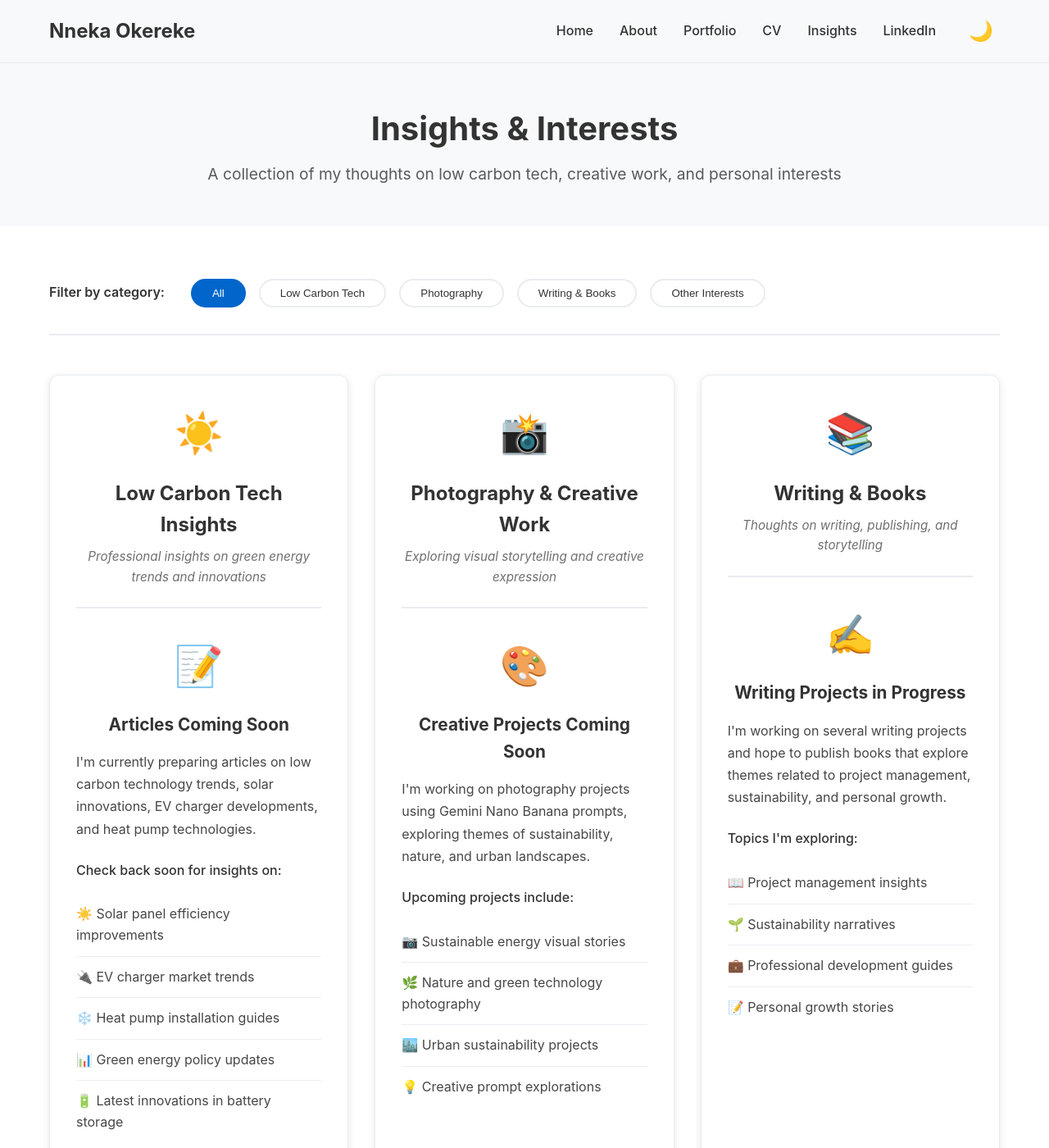
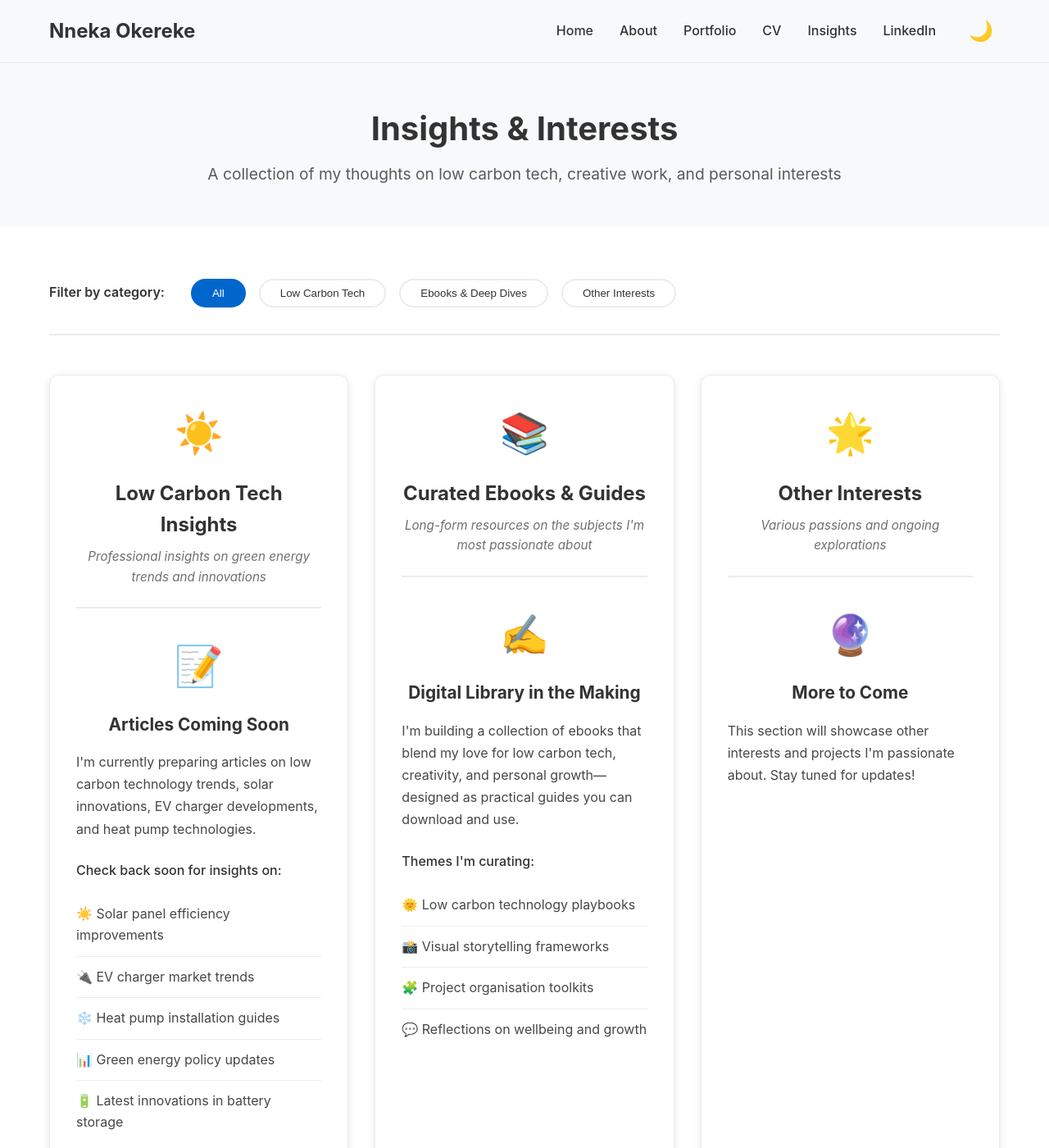
Before and after one commit to nnekaokereke/nnekaokereke.github.io, a Jekyll site: the page built from insights.html, in a window 1280 px wide and 1400 px high. Shown: the whole window at 82% size. Built offline with Jekyll 4.4.1, drawn with Linux system fonts in a browser that asks for light colours.

Commit message:
Refresh insights ebooks section

```diff
--- a/insights.html
+++ b/insights.html
@@ -16,8 +16,7 @@ title: Insights & Interests
             <p class="filter-label">Filter by category:</p>
             <button class="filter-btn active" data-filter="all">All</button>
             <button class="filter-btn" data-filter="tech">Low Carbon Tech</button>
-            <button class="filter-btn" data-filter="photography">Photography</button>
-            <button class="filter-btn" data-filter="writing">Writing & Books</button>
+            <button class="filter-btn" data-filter="writing">Ebooks & Deep Dives</button>
             <button class="filter-btn" data-filter="other">Other Interests</button>
         </div>
 
@@ -46,48 +45,26 @@ title: Insights & Interests
                 </div>
             </div>
 
-            <!-- Photography Section -->
-            <div class="interest-category-card" data-category="photography">
-                <div class="category-header">
-                    <div class="category-icon">📸</div>
-                    <h2>Photography & Creative Work</h2>
-                    <p class="category-subtitle">Exploring visual storytelling and creative expression</p>
-                </div>
-                <div class="coming-soon-content">
-                    <div class="coming-soon-icon">🎨</div>
-                    <h3>Creative Projects Coming Soon</h3>
-                    <p class="coming-soon-intro">
-                        I'm working on photography projects using Gemini Nano Banana prompts, exploring themes of sustainability, nature, and urban landscapes.
-                    </p>
-                    <p class="coming-soon-check">Upcoming projects include:</p>
-                    <ul class="upcoming-topics-list">
-                        <li>📷 Sustainable energy visual stories</li>
-                        <li>🌿 Nature and green technology photography</li>
-                        <li>🏙️ Urban sustainability projects</li>
-                        <li>💡 Creative prompt explorations</li>
-                    </ul>
-                </div>
-            </div>
 
-            <!-- Writing & Books Section -->
+            <!-- Ebooks Section -->
             <div class="interest-category-card" data-category="writing">
                 <div class="category-header">
                     <div class="category-icon">📚</div>
-                    <h2>Writing & Books</h2>
-                    <p class="category-subtitle">Thoughts on writing, publishing, and storytelling</p>
+                    <h2>Curated Ebooks & Guides</h2>
+                    <p class="category-subtitle">Long-form resources on the subjects I'm most passionate about</p>
                 </div>
                 <div class="coming-soon-content">
                     <div class="coming-soon-icon">✍️</div>
-                    <h3>Writing Projects in Progress</h3>
+                    <h3>Digital Library in the Making</h3>
                     <p class="coming-soon-intro">
-                        I'm working on several writing projects and hope to publish books that explore themes related to project management, sustainability, and personal growth.
+                        I'm building a collection of ebooks that blend my love for low carbon tech, creativity, and personal growth—designed as practical guides you can download and use.
                     </p>
-                    <p class="coming-soon-check">Topics I'm exploring:</p>
+                    <p class="coming-soon-check">Themes I'm curating:</p>
                     <ul class="upcoming-topics-list">
-                        <li>📖 Project management insights</li>
-                        <li>🌱 Sustainability narratives</li>
-                        <li>💼 Professional development guides</li>
-                        <li>📝 Personal growth stories</li>
+                        <li>🌞 Low carbon technology playbooks</li>
+                        <li>📸 Visual storytelling frameworks</li>
+                        <li>🧩 Project organisation toolkits</li>
+                        <li>💬 Reflections on wellbeing and growth</li>
                     </ul>
                 </div>
             </div>
```
